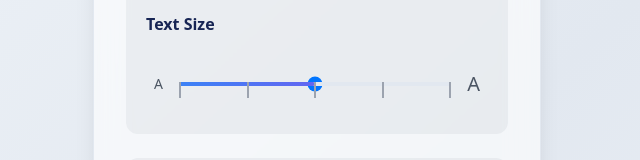
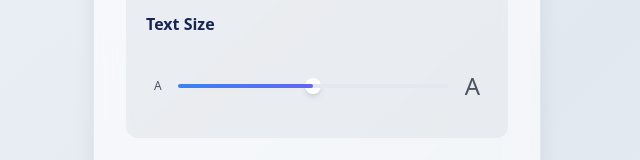
Before and after one commit to rgehrkedk/themecard, a Next.js app: page / in a window 1280 px wide. Shown: the part 291-451 px from the top of the page, without its empty margins (323-963 px from the left). Built offline with nearby package versions, Linux system fonts and the light colour scheme.

Commit message:
Update text-size-slider.tsx

```diff
--- a/src/components/text-size-slider.tsx
+++ b/src/components/text-size-slider.tsx
@@ -30,7 +30,7 @@ export const TextSizeSlider = ({
 
       <div className="px-2 py-4 flex items-center space-x-4">
         {/* Small 'A' on the left */}
-        <span className={`text-sm font-medium transition-colors duration-700 ${
+        <span className={`text-xs font-medium transition-colors duration-700 ${
           isDarkMode ? 'text-gray-400' : 'text-gray-600'
         }`}>
           A
@@ -50,13 +50,6 @@ export const TextSizeSlider = ({
             />
           </div>
 
-          {/* Step indicators */}
-          <div className="absolute w-full h-1 top-1/2 -translate-y-1/2 flex justify-between">
-            {[...Array(5)].map((_, i) => (
-              <div key={i} className="w-0.5 h-4 bg-gray-400 dark:bg-gray-600"></div>
-            ))}
-          </div>
-
           {/* Custom range input */}
           <input
             type="range"
@@ -67,18 +60,27 @@ export const TextSizeSlider = ({
             onChange={(e) => setTextSize(parseInt(e.target.value))}
             className={`
               w-full h-6 appearance-none bg-transparent cursor-pointer rounded-lg
+              [&::-webkit-slider-thumb]:appearance-none
+              [&::-webkit-slider-thumb]:w-4
+              [&::-webkit-slider-thumb]:h-4
+              [&::-webkit-slider-thumb]:rounded-full
+              [&::-webkit-slider-thumb]:bg-white
+              [&::-webkit-slider-thumb]:shadow-md
+              [&::-moz-range-thumb]:w-4
+              [&::-moz-range-thumb]:h-4
+              [&::-moz-range-thumb]:rounded-full
+              [&::-moz-range-thumb]:bg-white
+              [&::-moz-range-thumb]:border-none
             `}
             style={{
-              // Remove default styling
               WebkitAppearance: 'none',
-              // Add custom thumb styling
               WebkitTapHighlightColor: 'transparent',
             }}
           />
         </div>
 
         {/* Large 'A' on the right */}
-        <span className={`text-xl font-medium transition-colors duration-700 ${
+        <span className={`text-2xl font-medium transition-colors duration-700 ${
           isDarkMode ? 'text-gray-400' : 'text-gray-600'
         }`}>
           A
```
